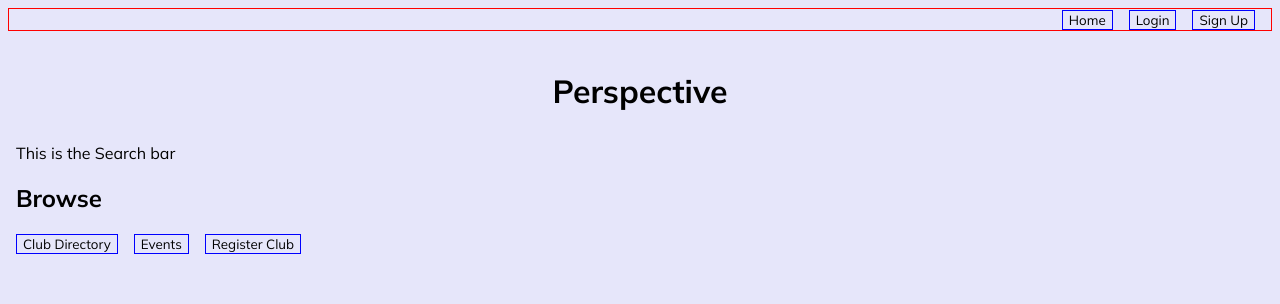
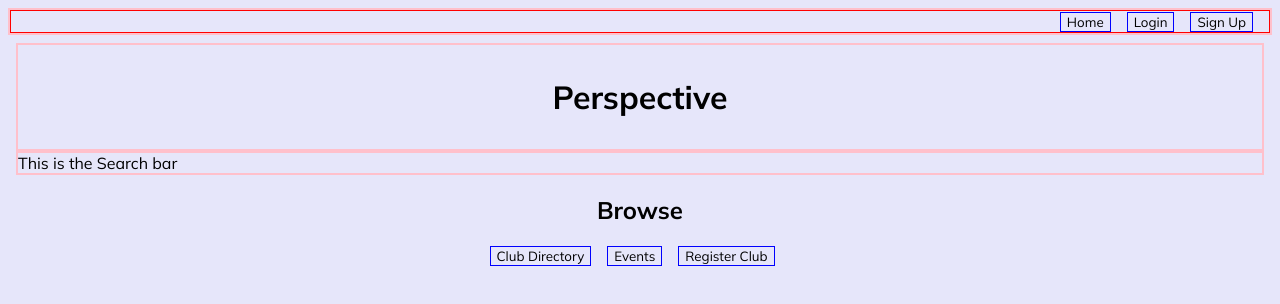
Before and after one commit to jenpennen/ucla-perspective, a React (Vite) app: page /#/ in a window 1280 px wide. Shown: the top 304 px of the page. Built offline with nearby package versions, Linux system fonts and the light colour scheme.

Commit message:
added a browse navbar and the pages for it

```diff
--- a/src/App.css
+++ b/src/App.css
@@ -4,3 +4,10 @@ h1 {
   padding: 2rem;
   text-align: center;
 }
+.container {
+  max-width: 100rem;
+  border: 2px solid pink;
+}
+.browse {
+  text-align: center;
+}
```
